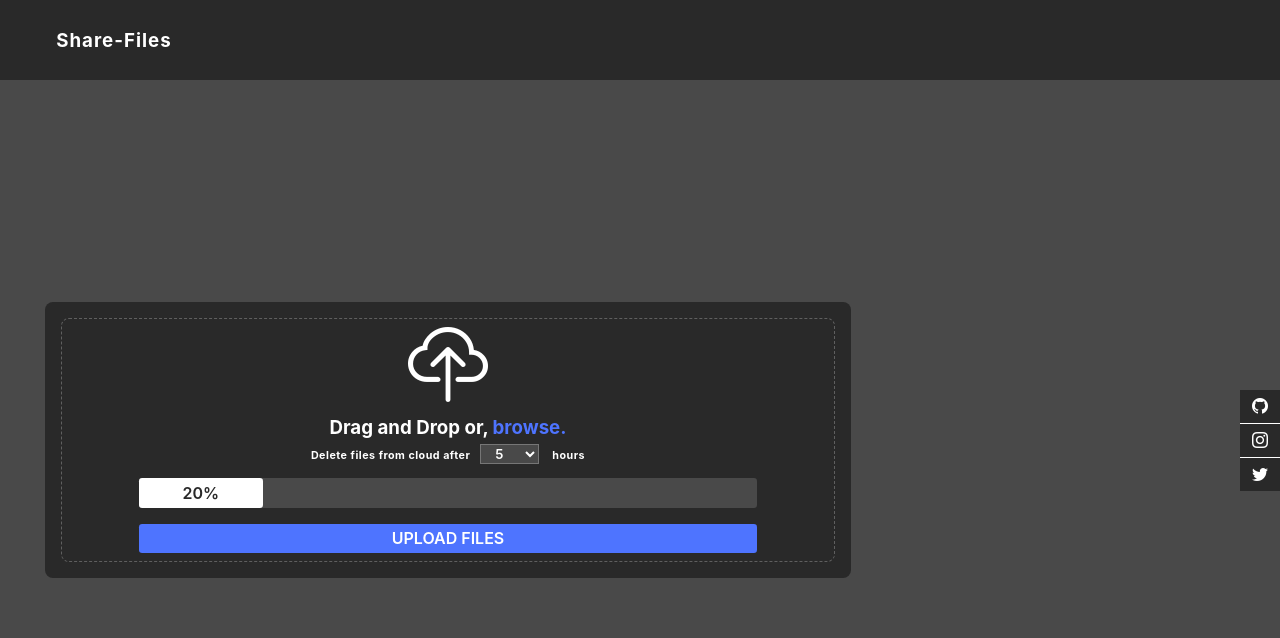
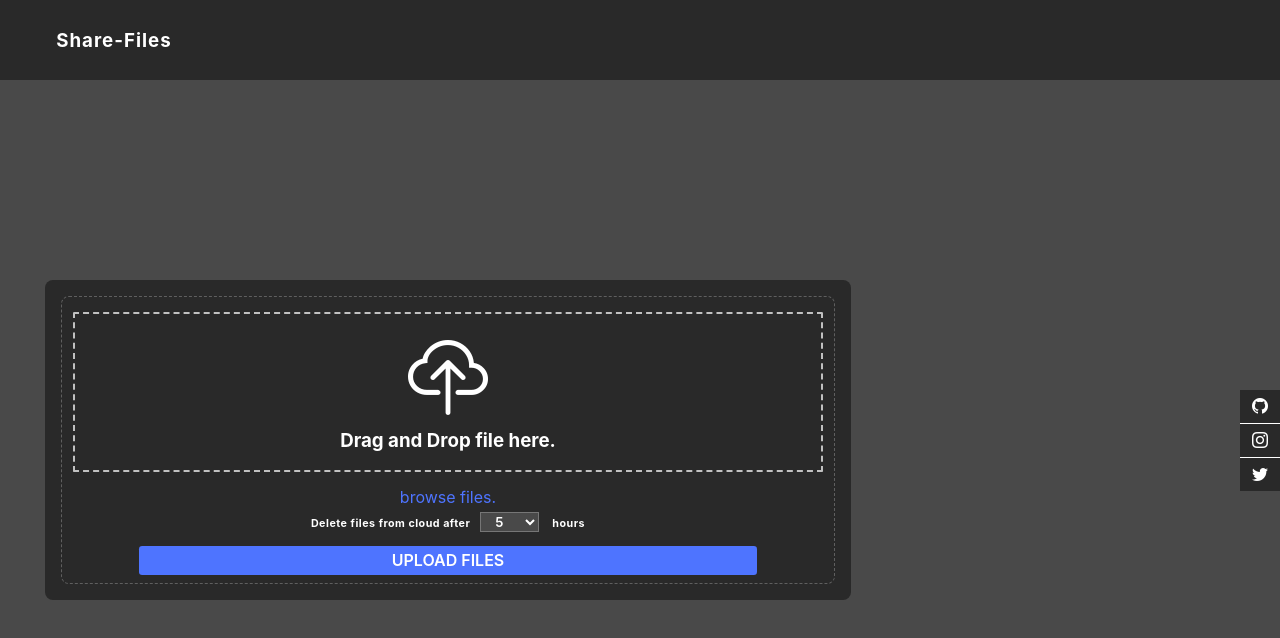
Before and after one commit to gurwinder-git/multiple-file-share, a React (Create React App) app in the folder client/: page / in a window 1280 px wide. Shown: the top 638 px of the page. Built offline with nearby package versions, Linux system fonts and the light colour scheme.

Commit message:
working on drag & drop

```diff
--- a/client/src/components/LeftDiv.jsx
+++ b/client/src/components/LeftDiv.jsx
@@ -6,7 +6,7 @@ import EmailSection from './leftdiv/EmailSection'
 function LeftDiv() {
     return (
         <div className="leftDiv">
-            <div className="fileShareZone">
+            <div className="fileShareAndEmail">
                 <DragDropSection/>
                 {/* <EmailSection/> */}
             </div>
--- a/client/src/components/RightDiv.jsx
+++ b/client/src/components/RightDiv.jsx
@@ -5,20 +5,20 @@ function RightDiv() {
     return (
         <div className="rightDiv">
             <a href="https://github.com/gurwinder-git" rel="noreferrer" target="_blank" className="socialLinks">
-                <i class="bi bi-github"></i>
+                <i className="bi bi-github"></i>
             </a>
 
 
             <div className="underLine"></div>
 
             <a href="https://www.instagram.com/gurwind.er/" rel="noreferrer" target="_blank" className="socialLinks">
-                <i class="bi bi-instagram"></i>
+                <i className="bi bi-instagram"></i>
             </a>
 
             <div className="underLine"></div>
 
             <a href="https://twitter.com/Gurwind_er" rel="noreferrer" target="_blank" className="socialLinks">
-                <i class="bi bi-twitter"></i>
+                <i className="bi bi-twitter"></i>
             </a>
         </div>
     )
--- a/client/src/components/leftdiv/DragDropSection.jsx
+++ b/client/src/components/leftdiv/DragDropSection.jsx
@@ -1,12 +1,48 @@
-import React from 'react'
+import React, { useState } from 'react'
 import '../../css/dragdropsection.css'
 
 function DragDropSection() {
+    let [validInput, setValidInput] = useState(undefined)
+
+    function handelDragEnter(e){
+        // e.preventDefault();
+        // e.stopPropagation()
+        setValidInput(true)
+    }
+
+    function handelDragLeave(e){
+        // e.preventDefault();
+        // e.stopPropagation()
+        setValidInput(undefined)
+    }
+
+
+    function handelDragOver(e){
+        e.preventDefault();
+
+    }
+
+    function handelOnDrop(e){
+        e.preventDefault();
+        e.stopPropagation()
+        setValidInput(undefined)
+        console.log(e.dataTransfer.files)
+    }
     return (
         <div className="dragDropSection">
-            <h1 className="uploadIcon"><i className="bi bi-cloud-upload"></i></h1>
 
-            <h3>Drag and Drop or, <span id="dragSpan"> browse. </span></h3>
+            <div onDragEnter={handelDragEnter}
+                onDragOver={handelDragOver}
+                onDragLeave={handelDragLeave}
+                onDrop={handelOnDrop}
+                className={` dragZone ${validInput === true?  "dragEnterStyleOnValidInput" :validInput === false? "dragEnterStyleOnInvalidValidInput": "" }`}>
+
+                <h1 className="uploadIcon"><i className="bi bi-cloud-upload"></i></h1>
+                <h3>Drag and Drop file here.</h3>
+
+            </div>
+
+            <span id="dragSpan"> browse files. </span>
 
             <h6>Delete files from cloud after
                 <select name="expireLinkTime" className="expireTimeSelector">
@@ -17,9 +53,9 @@ function DragDropSection() {
                 </select> hours
             </h6>
 
-            <div id="myProgress">
+            {/* <div id="myProgress">
                 <div id="myBar">20%</div>
-            </div>
+            </div> */}
 
             <button id="uploadBtn">upload files</button>
         </div>
--- a/client/src/css/dragdropsection.css
+++ b/client/src/css/dragdropsection.css
@@ -5,6 +5,25 @@
     justify-content: center;
     align-items: center;
     border-radius: .5em;
+    z-index: 100;
+}
+
+.dragZone {
+    width: 97%;
+    /* height: 171px; */
+    text-align: center;
+    border: 2px dashed #c1c1c1;
+    margin: 15px 17px;
+    padding: 1;
+    display: flex;
+    flex-direction: column;
+    padding: 18px;
+    border-radius: .1em;
+    transition: 150ms ease-in-out;
+}
+
+.dragZone * {
+    pointer-events: none;
 }
 
 .dragDropSection h6 {
@@ -80,3 +99,17 @@
     color: #4e74ff;
     cursor: pointer;
 }
+
+.dragEnterStyleOnValidInput{
+    /* cursor: vertical-text; */
+    border-color: green;
+    background-color: rgba(144, 238, 144, 0.137);
+    transition: 150ms ease-in-out;
+}
+
+.dragEnterStyleOnInvalidValidInput{
+    /* cursor: no-drop; */
+    border-color: darkred;
+    background-color: rgba(255, 0, 0, 0.137);
+    transition: 150ms ease-in-out;
+}
--- a/client/src/css/index.css
+++ b/client/src/css/index.css
@@ -10,7 +10,7 @@
 }
 
 #root{
-  height: 100vh;
+  min-height: 100vh;
   width: 100%;
   background-color: rgb(73, 73, 73);
   color: white;
--- a/client/src/css/leftdiv.css
+++ b/client/src/css/leftdiv.css
@@ -1,4 +1,4 @@
-.fileShareZone{
+.fileShareAndEmail{
     display: flex;
     flex-direction: column;
     /* border: 1px dashed rgb(180, 180, 180); */
@@ -6,6 +6,8 @@
     background-color: rgb(41, 41, 41);
     width:90%;
     padding: 1rem;
+    height: auto;
+    transition: 150ms ease-in-out;
 }
 
 
```
